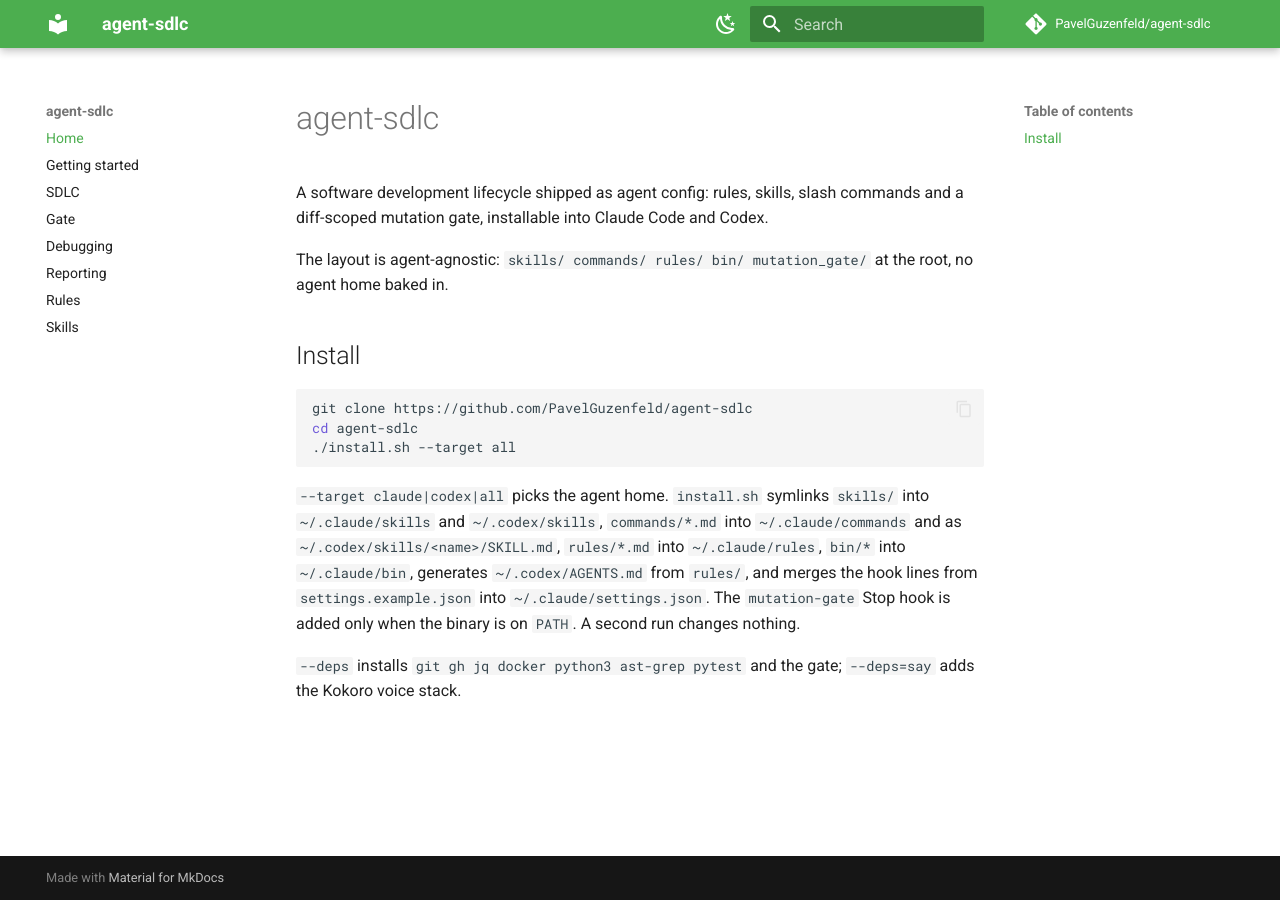
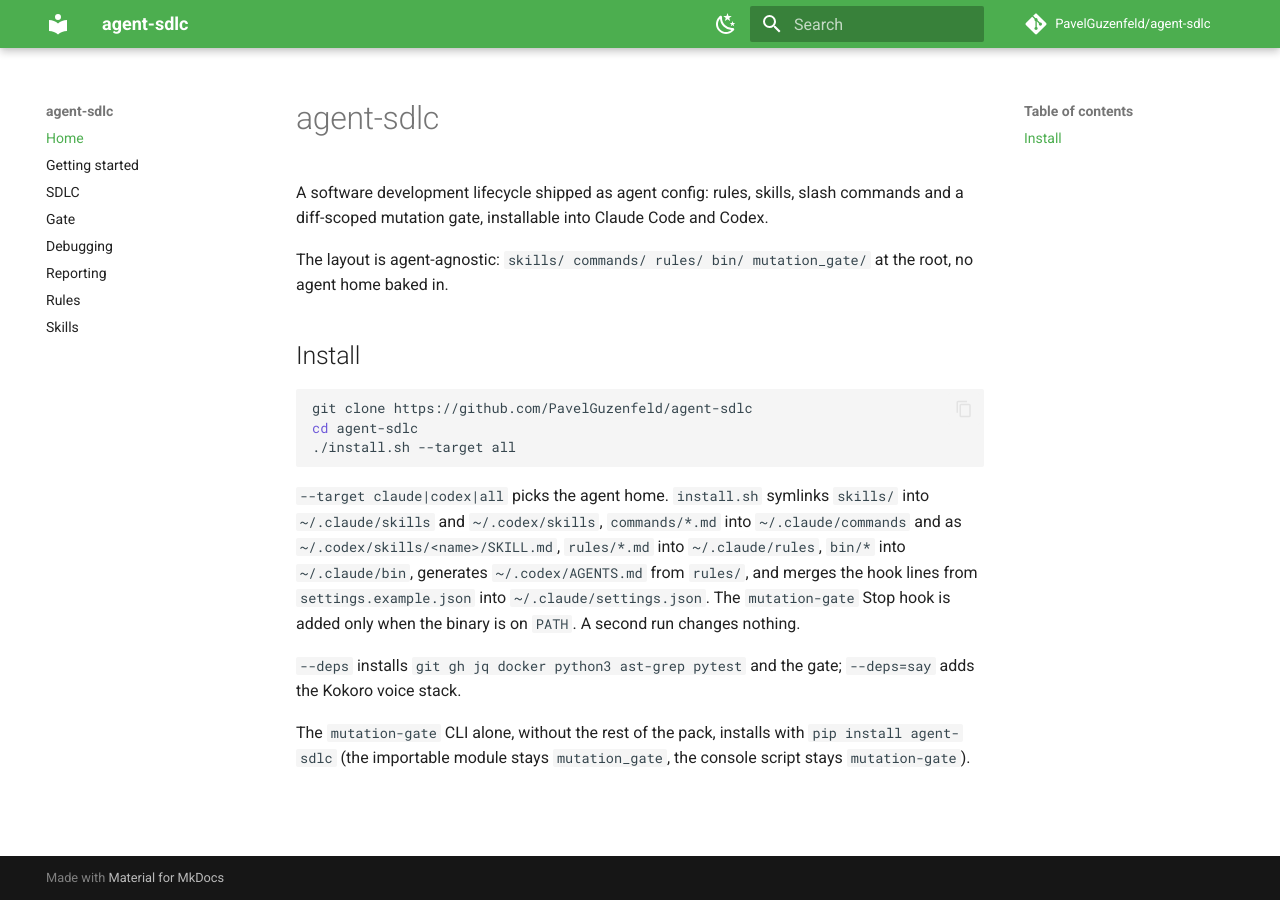
Before and after one commit to PavelGuzenfeld/agent-sdlc, an MkDocs documentation site: the page built from docs/index.md, in a window 1280 px wide. Built offline with MkDocs 1.6.1 and Material for MkDocs 9.7.7, drawn with Linux system fonts in a browser that asks for light colours; comment, search, counter and statistics services are not loaded.

Commit message:
Link CoC/Security from README, add PyPI install to docs site (#68)
README linked CONTRIBUTING.md but never the new CODE_OF_CONDUCT.md or
SECURITY.md. docs/index.md (the site's landing page) never got the
PyPI install line README picked up in the last PR.

```diff
--- a/docs/index.md
+++ b/docs/index.md
@@ -26,3 +26,7 @@
 
 `--deps` installs `git gh jq docker python3 ast-grep pytest` and the gate;
 `--deps=say` adds the Kokoro voice stack.
+
+The `mutation-gate` CLI alone, without the rest of the pack, installs with
+`pip install agent-sdlc` (the importable module stays `mutation_gate`, the
+console script stays `mutation-gate`).
```
Also changed, not shown: README.md (+2 -1 lines).
